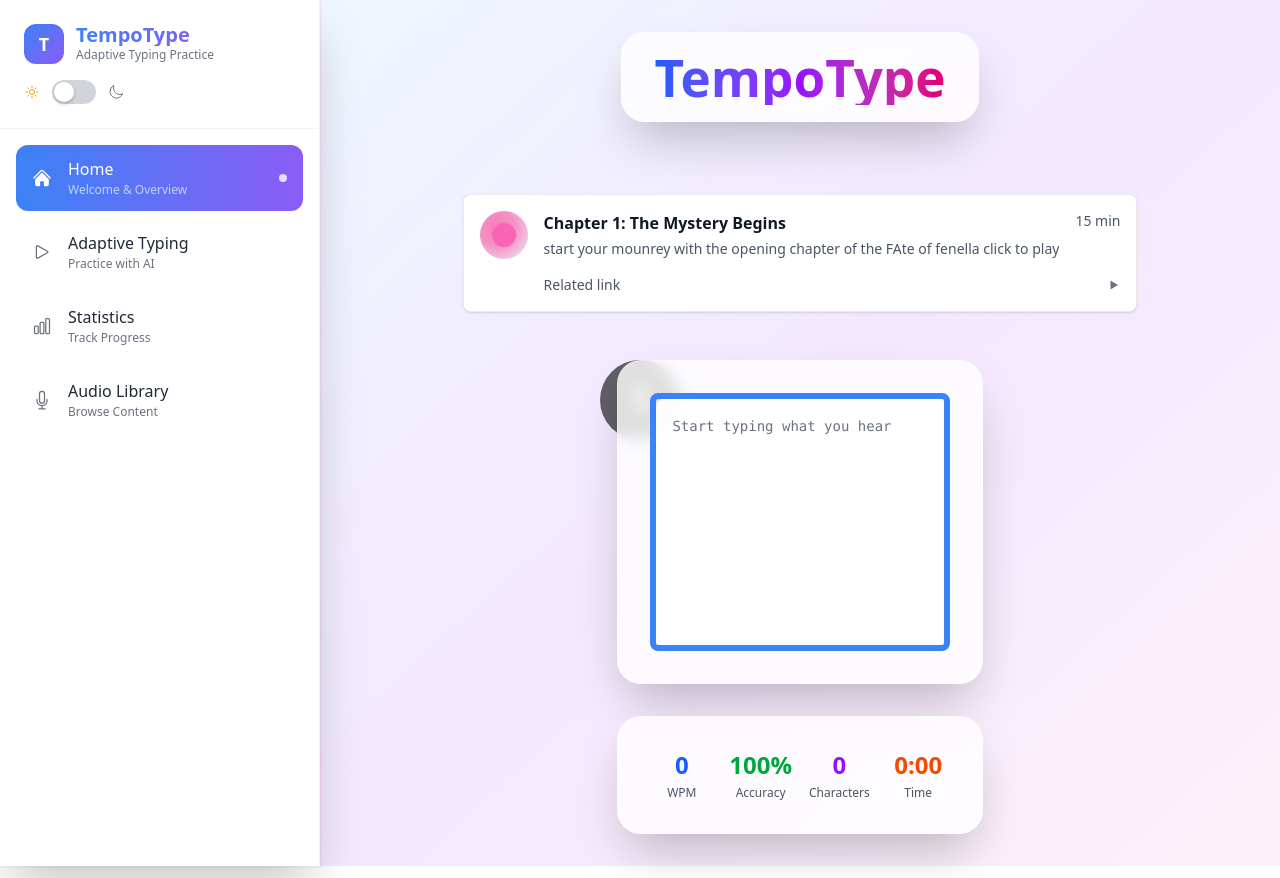
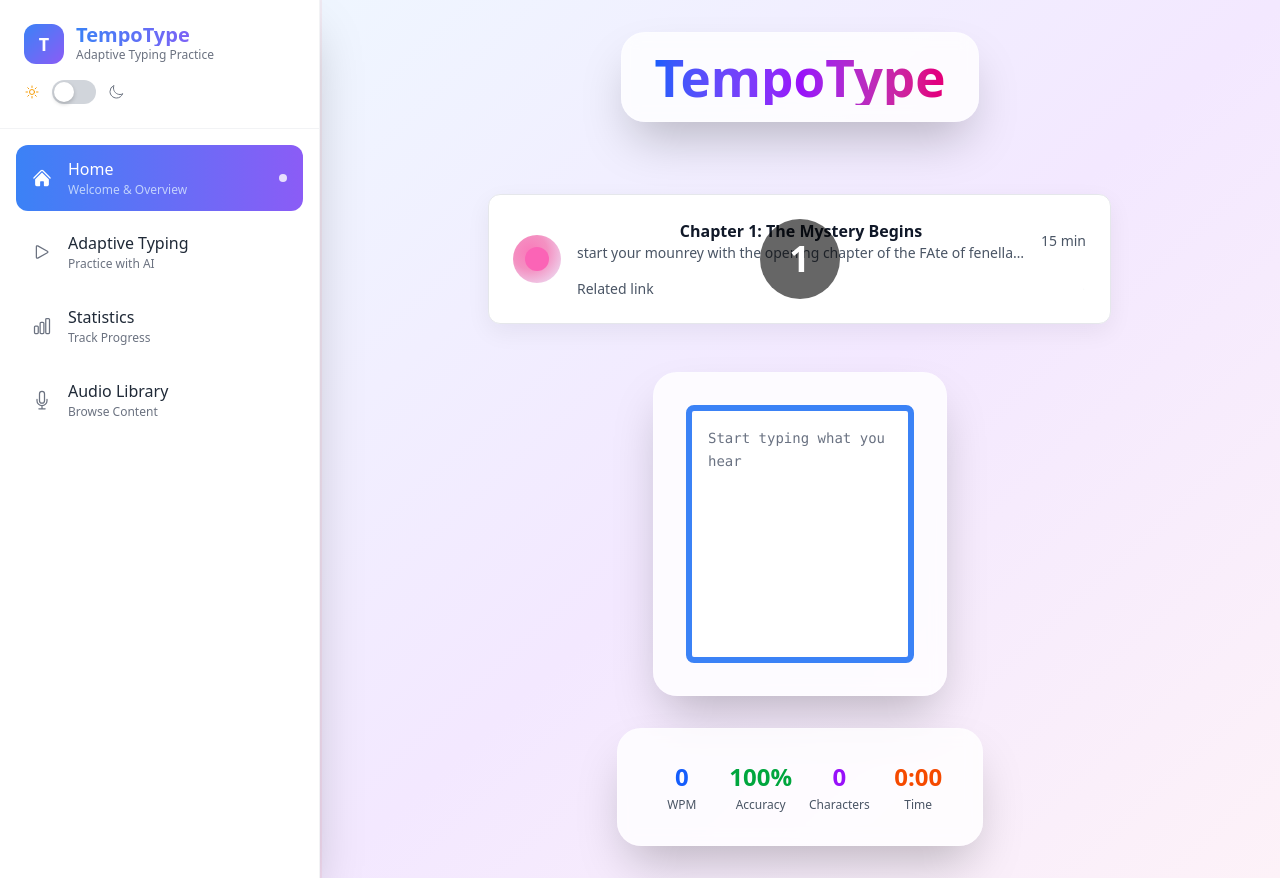
Before and after one commit to tom-mcIvor/TempoType, a React (Vite) app: page / in a window 1280 px wide. Both pictures are taken after a click on the button 799 px from the left and 253 px from the top of the page. Built offline with nearby package versions, Linux system fonts and the light colour scheme.

Commit message:
Update src/components/CardCarousel.tsx,src/components/SideBarTabComponents/HomePage.tsx,src/index.css: align card/textbox/layout/UX — center text, widen textbox to match card, hover + play/pause/countdown tweaks

```diff
--- a/src/components/CardCarousel.tsx
+++ b/src/components/CardCarousel.tsx
@@ -104,15 +104,13 @@ const CardCarousel: React.FC<CardCarouselProps> = ({
         onClick={togglePlay}
         onKeyDown={handleKeyDown}
         aria-pressed={isPlaying}
-        className={`group flex items-start gap-4 p-4 rounded-lg cursor-pointer transition-shadow duration-200 ${
-          isDarkMode
-            ? 'shadow-md hover:shadow-xl bg-gray-900'
-            : 'bg-white shadow-sm hover:shadow-md'
+        className={`group card-hover flex items-center gap-4 p-6 rounded-xl cursor-pointer transition-all duration-200 ease-out ${
+          isDarkMode ? 'bg-gray-800/80 border border-gray-700 text-gray-100' : 'bg-white border border-gray-200 text-gray-900'
         }`}
         style={{
-          border: isDarkMode
-            ? '1px solid rgba(255,255,255,0.06)'
-            : '1px solid rgba(0,0,0,0.08)',
+          boxShadow: isDarkMode ? '0 10px 30px rgba(2,6,23,0.6)' : '0 8px 24px rgba(15,23,42,0.06)',
+          backdropFilter: isDarkMode ? 'blur(6px)' : undefined,
+          borderRadius: '12px'
         }}
       >
         {/* Left icon circle */}
@@ -130,8 +128,8 @@ const CardCarousel: React.FC<CardCarouselProps> = ({
 
         {/* Content */}
         <div className="flex-1 min-w-0">
-          <div className="flex items-start justify-between gap-4">
-            <div className="min-w-0">
+          <div className="flex items-center justify-between gap-4">
+            <div className="min-w-0 text-center">
               <div
                 className={`text-base font-semibold truncate ${
                   isDarkMode ? 'text-gray-100' : 'text-gray-900'
@@ -144,6 +142,7 @@ const CardCarousel: React.FC<CardCarouselProps> = ({
                   className={`mt-1 text-sm truncate ${
                     isDarkMode ? 'text-gray-300' : 'text-gray-600'
                   }`}
+                  style={{ maxWidth: '28rem', margin: '0 auto' }}
                 >
                   {card.description}
                 </div>
@@ -177,12 +176,32 @@ const CardCarousel: React.FC<CardCarouselProps> = ({
             >
               {/* show pause (stop) icon when playing, otherwise play icon */}
               {isPlaying ? (
-                <svg xmlns="http://www.w3.org/2000/svg" className="w-3 h-3 text-red-500" viewBox="0 0 24 24" fill="currentColor" aria-hidden>
+                <svg
+                  xmlns="http://www.w3.org/2000/svg"
+                  className="w-1 h-1 text-red-500"
+                  viewBox="0 0 24 24"
+                  fill="currentColor"
+                  aria-hidden
+                  style={{
+                    transform: 'scale(0.25)',
+                    transformOrigin: 'center',
+                  }}
+                >
                   <rect x="6" y="5" width="4" height="14" rx="1" />
                   <rect x="14" y="5" width="4" height="14" rx="1" />
                 </svg>
               ) : (
-                <svg xmlns="http://www.w3.org/2000/svg" className="w-3 h-3 text-gray-500" viewBox="0 0 24 24" fill="currentColor" aria-hidden>
+                <svg
+                  xmlns="http://www.w3.org/2000/svg"
+                  className="w-1 h-1 text-gray-500"
+                  viewBox="0 0 24 24"
+                  fill="currentColor"
+                  aria-hidden
+                  style={{
+                    transform: 'scale(0.25)',
+                    transformOrigin: 'center',
+                  }}
+                >
                   <path d="M5 3v18l15-9L5 3z" />
                 </svg>
               )}
--- a/src/components/SideBarTabComponents/HomePage.tsx
+++ b/src/components/SideBarTabComponents/HomePage.tsx
@@ -70,7 +70,7 @@ const HomePage: React.FC<HomePageProps> = ({ isDarkMode = false }) => {
         {/* Practice Text Box - hidden until a card is clicked */}
         {showTextBox && (
           <div
-            className={`backdrop-blur-sm rounded-3xl shadow-2xl p-8 mb-8 transition-colors duration-300 ${
+            className={`backdrop-blur-sm rounded-3xl shadow-2xl p-8 mb-8 transition-colors duration-300 max-w-4xl mx-auto ${
               isDarkMode ? 'bg-gray-800/90 border border-gray-700/50' : 'bg-white/80 border border-white/20'
             }`}
           >
@@ -80,7 +80,7 @@ const HomePage: React.FC<HomePageProps> = ({ isDarkMode = false }) => {
               isDarkMode={isDarkMode}
               autoFocus={true}
               onMetricsChange={setMetrics}
-              className="max-w-4xl mx-auto"
+              className="w-full"
             />
           </div>
         )}
--- a/src/index.css
+++ b/src/index.css
@@ -112,3 +112,13 @@ button:focus-visible {
   width: 100%;
   padding-top: 0;
 }
+
+/* Card hover helper for stronger, consistent hover effect */
+.card-hover {
+  transition: transform 200ms ease-out, box-shadow 200ms ease-out;
+  will-change: transform;
+}
+.card-hover:hover {
+  transform: translateY(-6px) scale(1.03);
+  box-shadow: 0 20px 40px rgba(2,6,23,0.12), 0 6px 12px rgba(2,6,23,0.06);
+}
```
